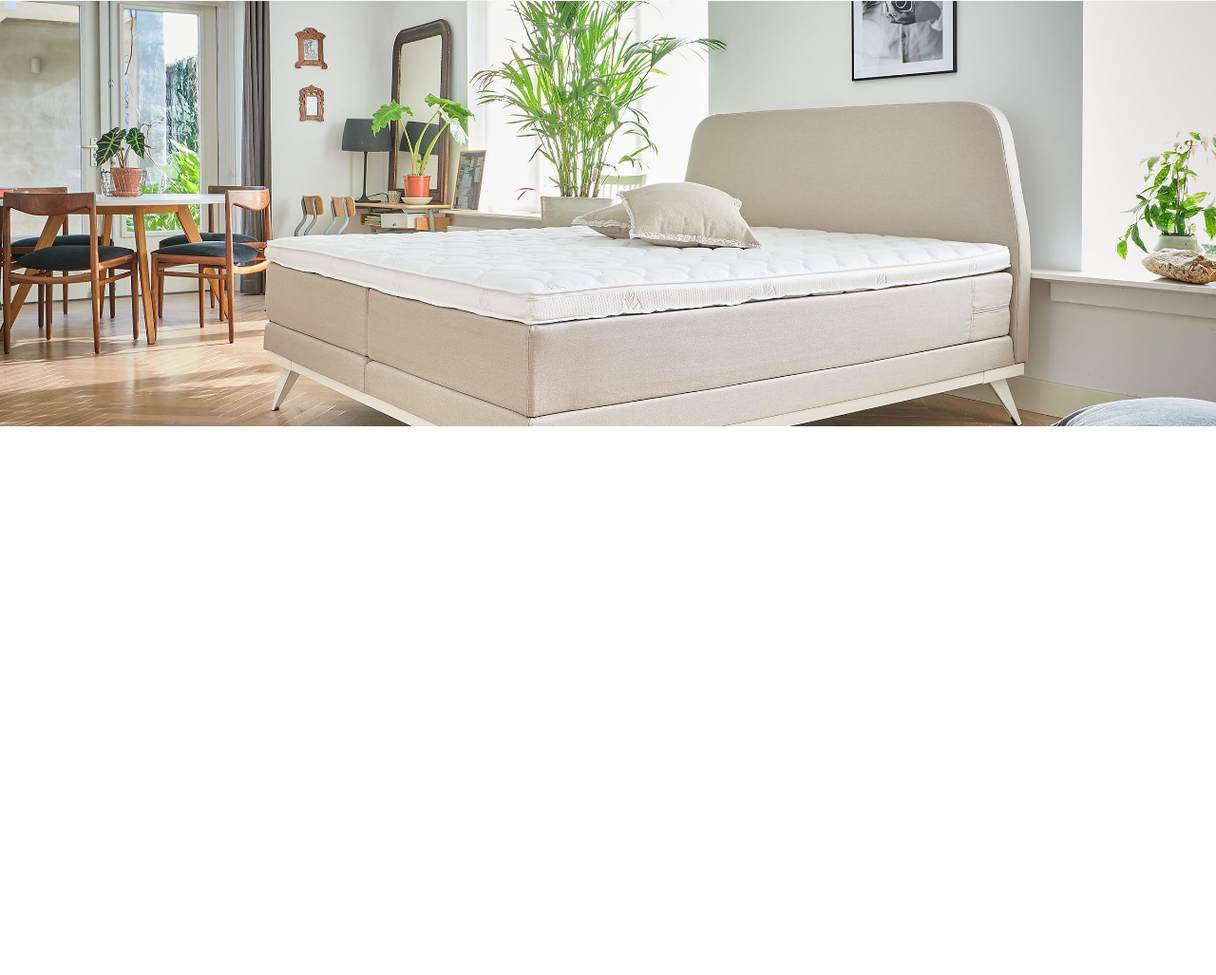
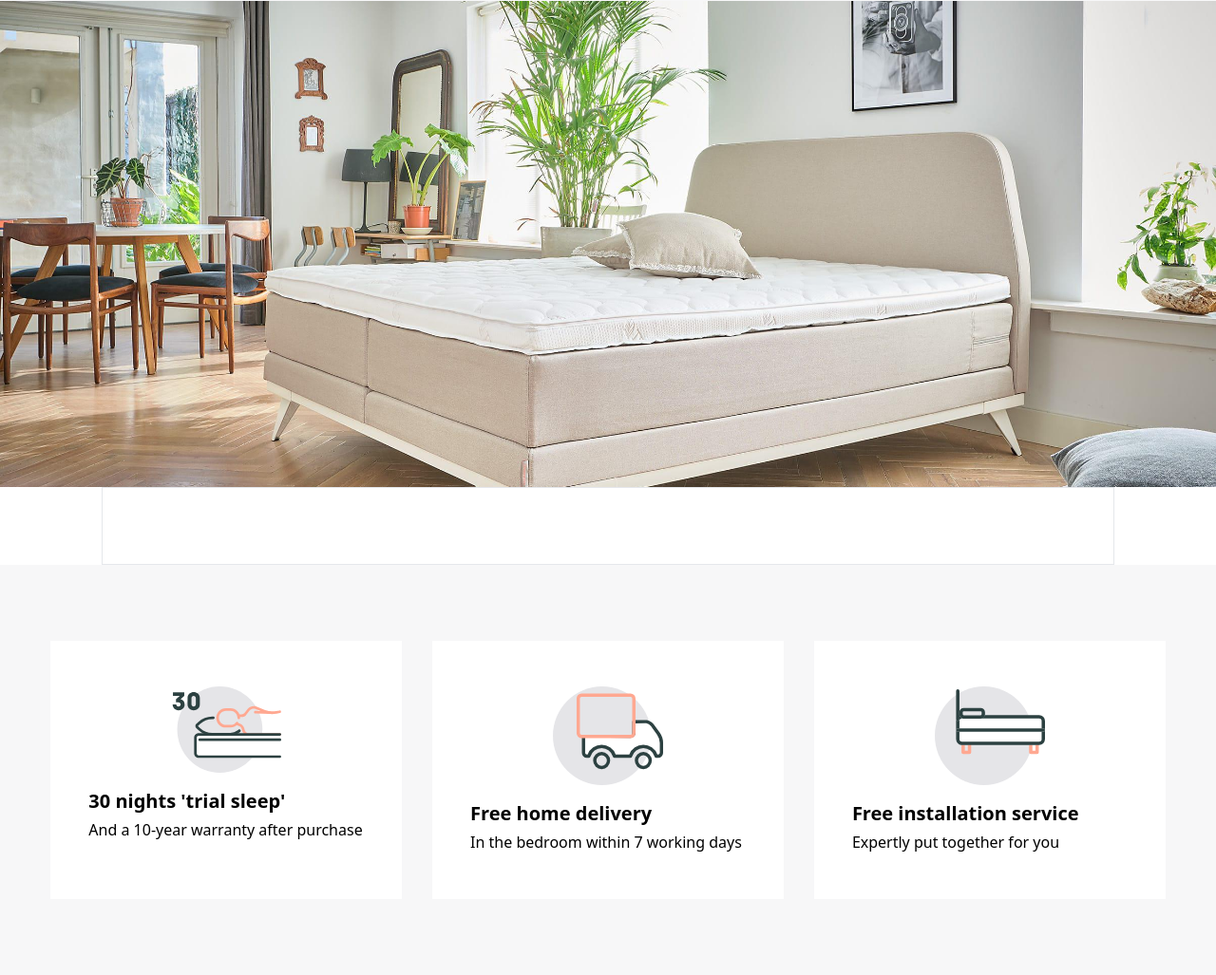
Before and after one commit to vivek9985/dreamitt, a plain HTML site: page index.html in a window 1280 px wide. Shown: the part 2117-3144 px from the top of the page at 95% size. Before the commit the page ends 2662 px from the top, so only its background shows below. Drawn offline with nearby package versions, Linux system fonts and the light colour scheme.

Commit message:
added service section

```diff
--- a/index.html
+++ b/index.html
@@ -482,7 +482,36 @@
           </div>
         </div>
       </section>
-      <section class="py-56 bg-home bg-no-reapet bg-center bg-cover mb-24">
+      <section class="py-64 bg-home bg-no-reapet bg-center bg-cover"></section>
+      <section class="w-10/12 mx-auto">
+        <div class="border py-10"></div>
+      </section>
+
+      <section class="bg-[#f7f7f8] py-20">
+        <div class="w-11/12 mx-auto grid md:grid-cols-2 lg:grid-cols-3 gap-8">
+          <div class="px-10 py-12 bg-white">
+            <img
+            class="w-2/5 mx-auto"
+            src="./assets/30-nachten-proberen.svg" alt="" />
+            <h3 class="text-xl font-bold mt-4">30 nights 'trial sleep'</h3>
+            <p class="mt-1">And a 10-year warranty after purchase</p>
+          </div>
+          <div class="px-10 py-12 bg-white">
+            <img
+            class="w-2/5 mx-auto"
+            src="./assets/Bezorgen.svg" alt="" />
+            <h3 class="text-xl font-bold mt-4">Free home delivery</h3>
+            <p class="mt-1">In the bedroom within 7 working days</p>
+          </div>
+          <div class="px-10 py-12 bg-white">
+            <img
+            class="w-2/5 mx-auto"
+            src="./assets/Montage.svg" alt="" />
+            <h3 class="text-xl font-bold mt-4">Free installation service</h3>
+            <p class="mt-1">Expertly put together for you</p>
+          </div>
+
+        </div>
       </section>
     </main>
 
```
Also changed, not shown: assets/30-nachten-proberen.svg (added), assets/Bezorgen.svg (added), assets/Montage.svg (added).
